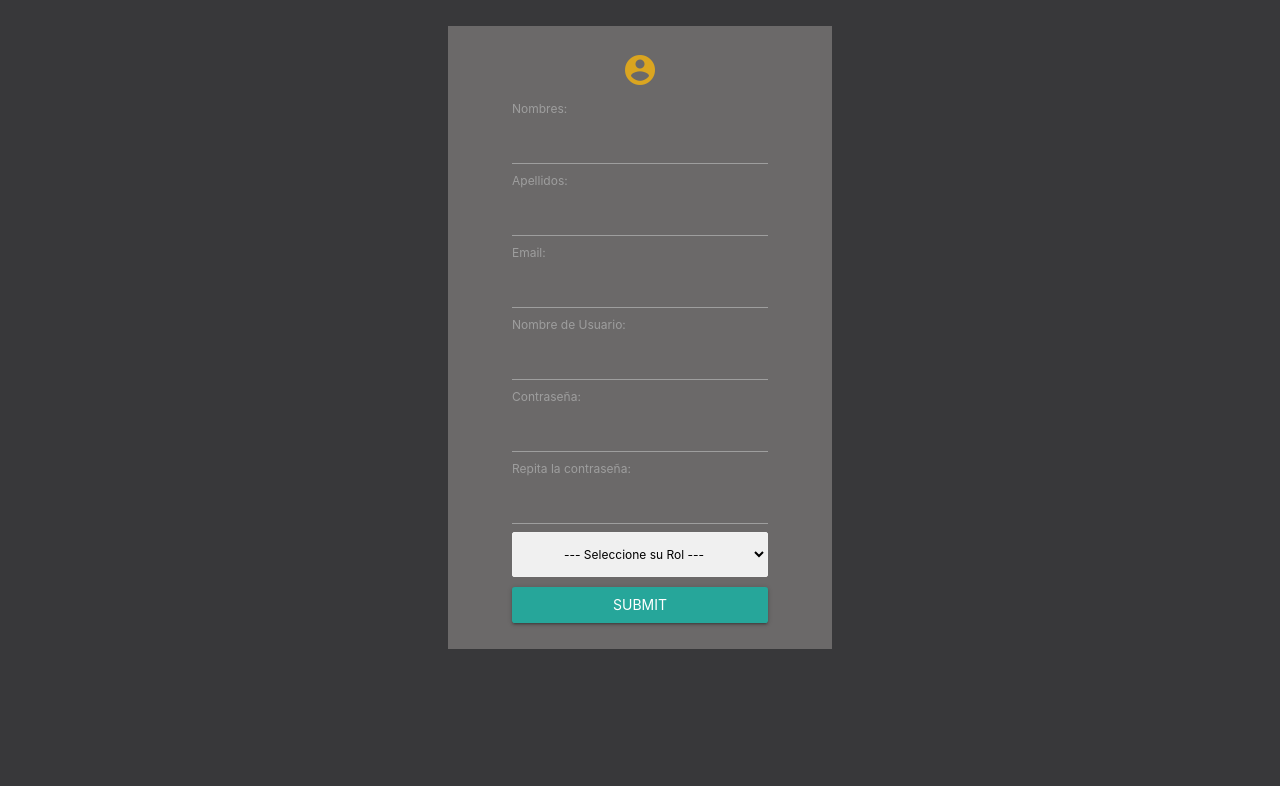
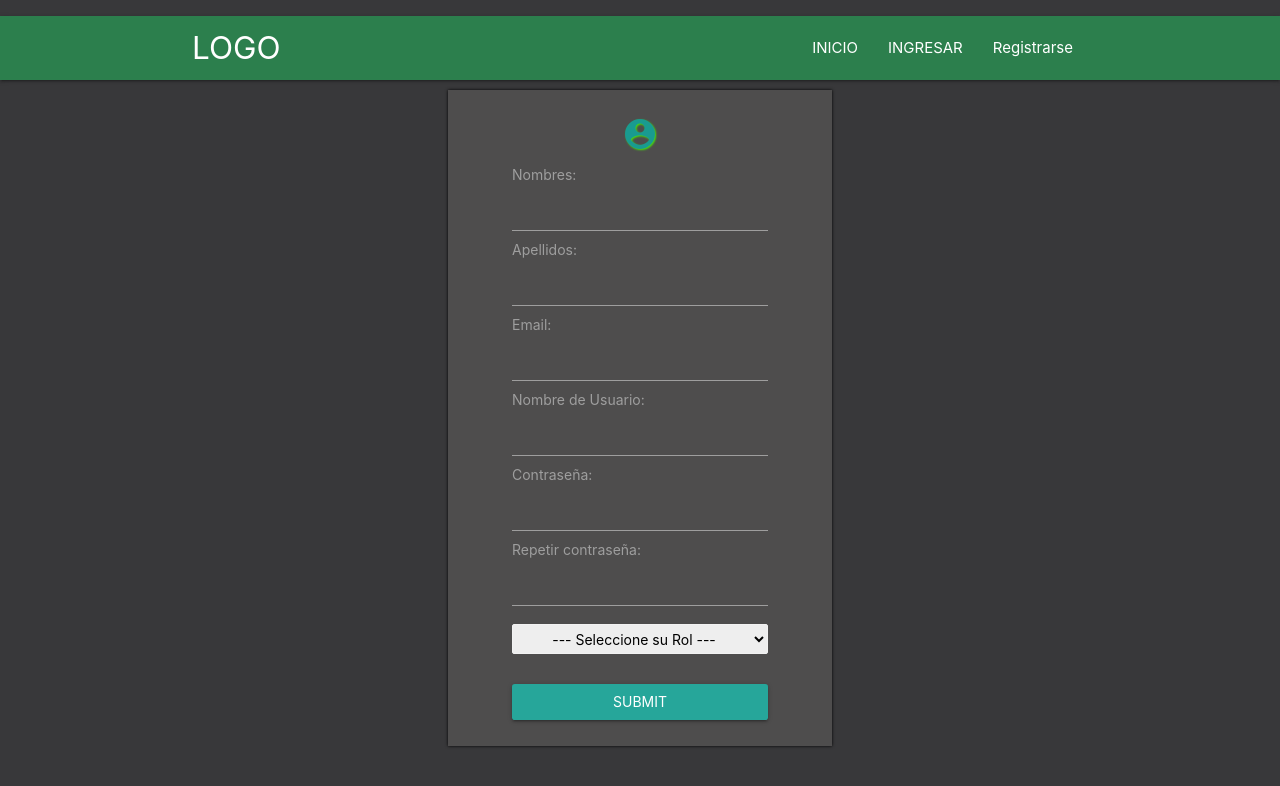
Before and after one commit to AlejoGschwind/henrython, a React app in the folder client/: page / in a window 1280 px wide. Built offline with nearby package versions, Linux system fonts and the light colour scheme.

Commit message:
NavBar styles

```diff
--- a/client/public/index.html
+++ b/client/public/index.html
@@ -42,6 +42,11 @@
       To create a production bundle, use `npm run build` or `yarn build`.
     -->
   <script src="https://cdnjs.cloudflare.com/ajax/libs/materialize/1.0.0/js/materialize.min.js"></script>
+  <script>
+    document.addEventListener('DOMContentLoaded', function() {
+      M.AutoInit();
+    });
+  </script>
 </body>
 
 </html>
--- a/client/src/components/App/index.js
+++ b/client/src/components/App/index.js
@@ -2,10 +2,12 @@ import React from 'react';
 
 import Button from "../Button";
 import RegisterForm from "../RegisterForm";
+import NavBar from "../Navbar";
 
 function App() {
   return (
     <div className="App">
+      <NavBar />
       <RegisterForm />
     </div>
   );
--- a/client/src/components/Navbar/_Navbar.scss
+++ b/client/src/components/Navbar/_Navbar.scss
@@ -0,0 +1,3 @@
+.nav-wrapper{
+    background: rgba(40, 160, 86, 0.692);
+}
--- a/client/src/components/Navbar/index.js
+++ b/client/src/components/Navbar/index.js
@@ -0,0 +1,27 @@
+import React from 'react'
+
+const NavBar = () => {
+
+    return (
+        <>
+            <nav class="nav-wrapper">
+                <div class="container">
+                    <a href="#" class="brand-logo">LOGO</a>
+                    <a href="#" data-target="menu-responsive" class="sidenav-trigger"><i class="material-icons">menu</i></a>
+                    <ul id="nav-mobile" class="right hide-on-med-and-down">
+                        <li><a href="">INICIO</a></li>
+                        <li><a href="">INGRESAR</a></li>
+                        <li><a href="../Register/index.js" >Registrarse</a></li>
+                    </ul>
+                </div>
+            </nav>
+            <ul class="sidenav" id="menu-responsive">
+                <li><a href="">INICIO</a></li>
+                <li><a href="">INGRESAR</a></li>
+                <li><a href="../Register/index.js" >Registro</a></li>
+            </ul>
+        </>
+    )
+};
+
+export default NavBar;
--- a/client/src/components/RegisterForm/_RegisterForm.scss
+++ b/client/src/components/RegisterForm/_RegisterForm.scss
@@ -5,26 +5,32 @@
   display: flex;
   flex-direction: column;
   padding:2% 5%;
-  background: rgb(107, 105, 105);
+  background: rgb(78, 77, 77);
+  box-shadow: 0px 0px 3px 0px rgb(0, 0, 0);
 
     i{
+      text-shadow: 1px 1px 2px rgb(72, 228, 10);
       text-align: center;
       padding-bottom: 5%;
       &#icono-login{
         font-size: 36px;
-        color: goldenrod;
+        color: rgb(25, 155, 144);
       }
     }
-
+    label{
+      font-size: 14px;
+    }
     input{
       color: white;
     }
 
     select{
+      height: 30px;
       text-align-last: center;
-      margin-bottom: 10px;
+      margin-top: 10px;
+      margin-bottom: 30px;
       &:hover{
-        color: rgba(18, 139, 113, 0.698);
+        font-weight: 500;
       }
     }
   }
--- a/client/src/components/RegisterForm/index.js
+++ b/client/src/components/RegisterForm/index.js
@@ -54,7 +54,7 @@ const RegisterForm = () => {
       </label>
 
       <label>
-        Repita la contraseña:
+        Repetir contraseña:
         <input name="repassword" type="password" ref={register({
         required: true,
         validate: value => value === password.current || "Las contraseñas no coinciden."
```
Also changed, not shown: client/src/scss/styles.css, 2 other files.
